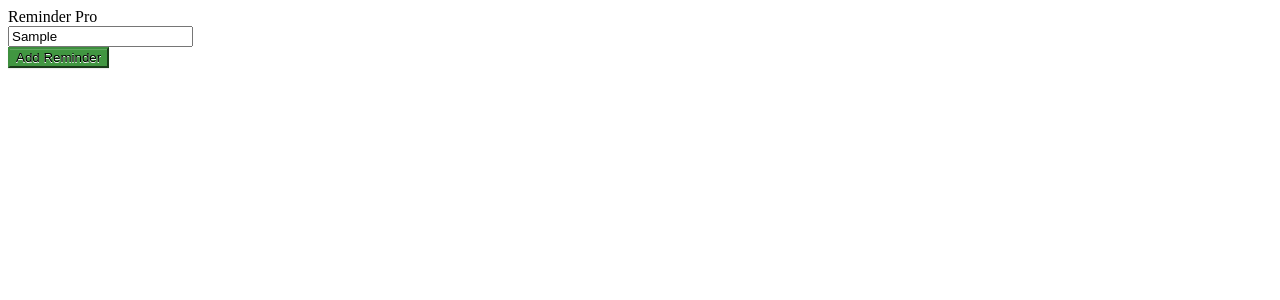
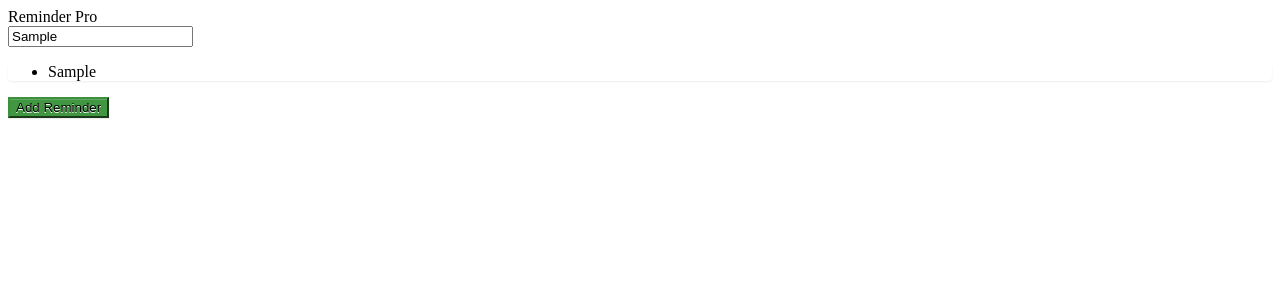
Before and after one commit to WilleniumFalcon91/ReminderPro, a React (Create React App) app: page / in a window 1280 px wide. Both pictures are taken after typing "Sample" into the empty fields and a click on the button "Add Reminder". Shown: the top 300 px of the page. Built offline with nearby package versions, Linux system fonts and the light colour scheme.

Commit message:
renders mapStateToProps

```diff
--- a/src/components/App.jsx
+++ b/src/components/App.jsx
@@ -17,7 +17,25 @@
     addReminder() {
         this.props.addReminder(this.state.text);
     }
+
+    renderReminders() {
+        const { reminders } = this.props;
+        return (
+            <ul className="list-group col-sm-4">
+                {
+                    reminders.map(reminder => {
+                        return (
+                            <li key={reminder.id} className='list-group-item'>
+                                <div>{reminder.text}</div>
+                            </li>
+                        )
+                    })
+                }
+            </ul>
+        )
+    }
     render() {
+        console.log('this.props', this.props);
         return (
             <div className="App">
                 <div className='title'>
@@ -31,6 +49,9 @@
                             onChange={event => this.setState({text: event.target.value})}
                         />
                     </Form>
+                    <div>
+                        {this.renderReminders()}
+                    </div>
                     <Button
                         type="button"
                         className='btn btn-success'
@@ -48,4 +69,10 @@
 //     return bindActionCreators({addReminder}, dispatch);
 // }
 
-export default connect(null, {addReminder})(App);
+function mapStateToProps(state) {
+    return {
+        reminders: state
+    }
+}
+
+export default connect(mapStateToProps, { addReminder })(App);
```
